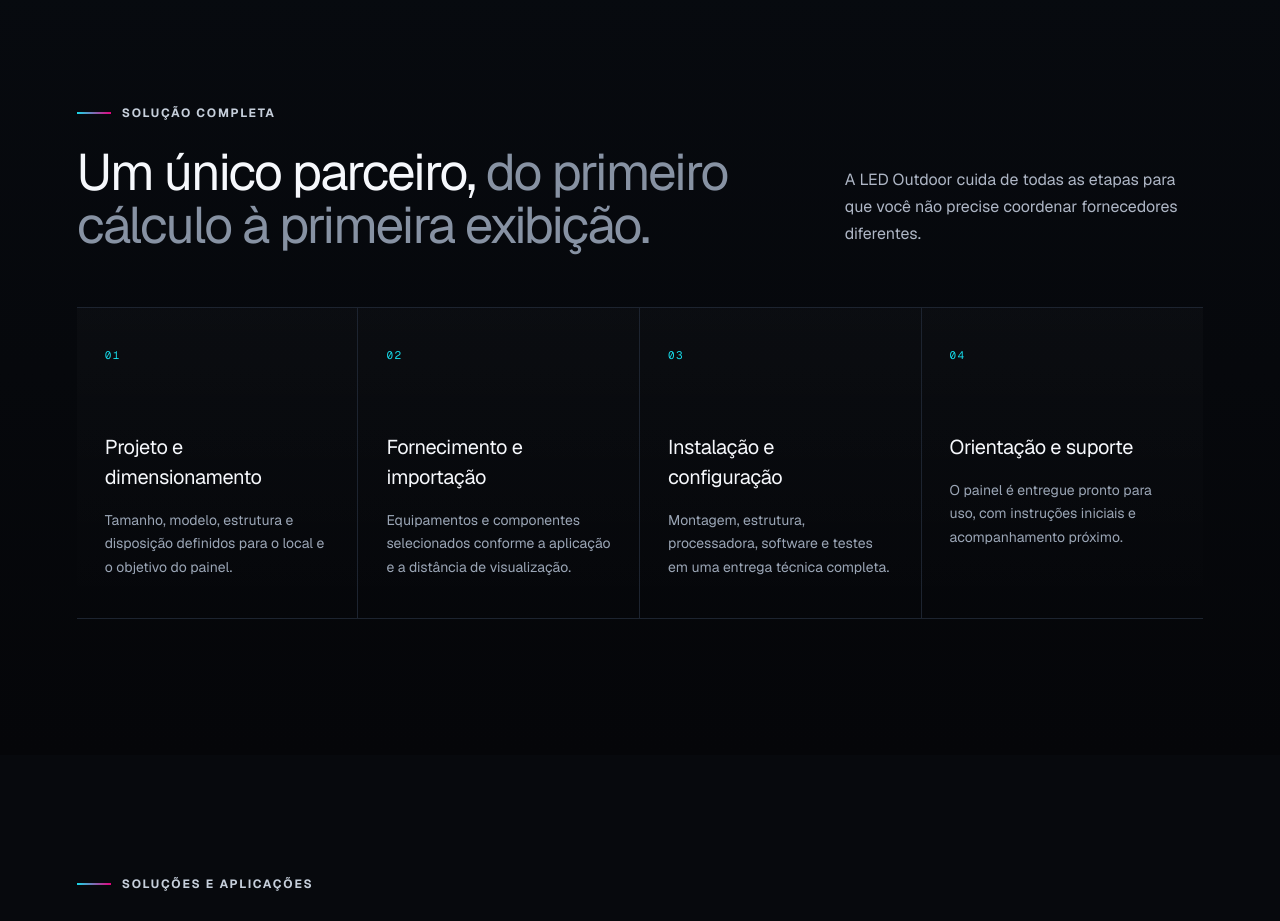
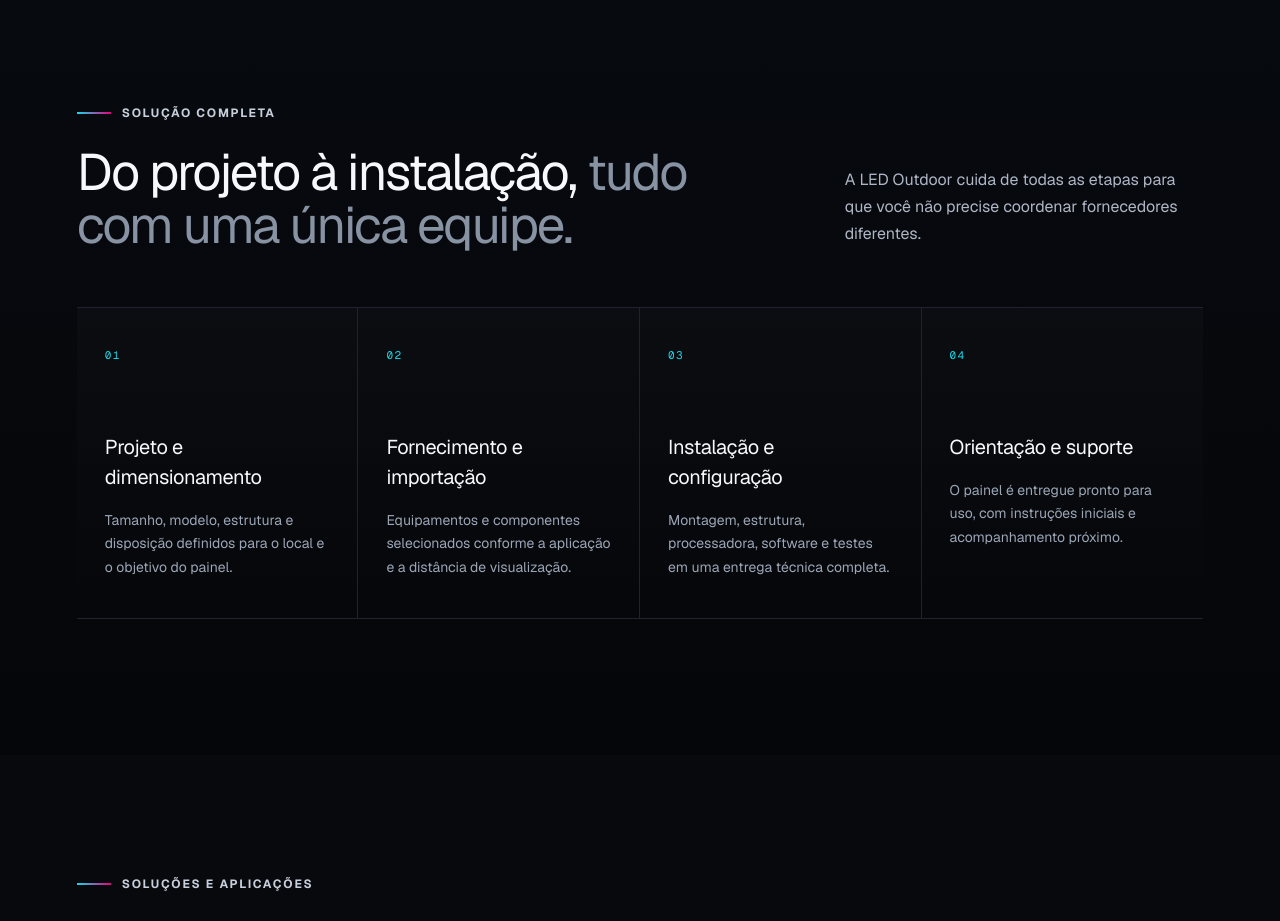
Before and after one commit to patriciasmtolfo/lp-led-outdoor, a Next.js app: page / in a window 1280 px wide. Shown: the part 1000-1921 px from the top of the page. Built offline with nearby package versions, Linux system fonts and the light colour scheme.

Commit message:
Melhora chamada da seção de solução completa

```diff
--- a/app/page.tsx
+++ b/app/page.tsx
@@ -115,7 +115,7 @@ export default function Home() {
       <section className="complete-solution" id="solucoes">
         <div className="section-heading">
           <SectionEyebrow>Solução completa</SectionEyebrow>
-          <h2>Um único parceiro, <em>do primeiro cálculo à primeira exibição.</em></h2>
+          <h2>Do projeto à instalação, <em>tudo com uma única equipe.</em></h2>
           <p>A LED Outdoor cuida de todas as etapas para que você não precise coordenar fornecedores diferentes.</p>
         </div>
         <div className="pillar-grid">
```
